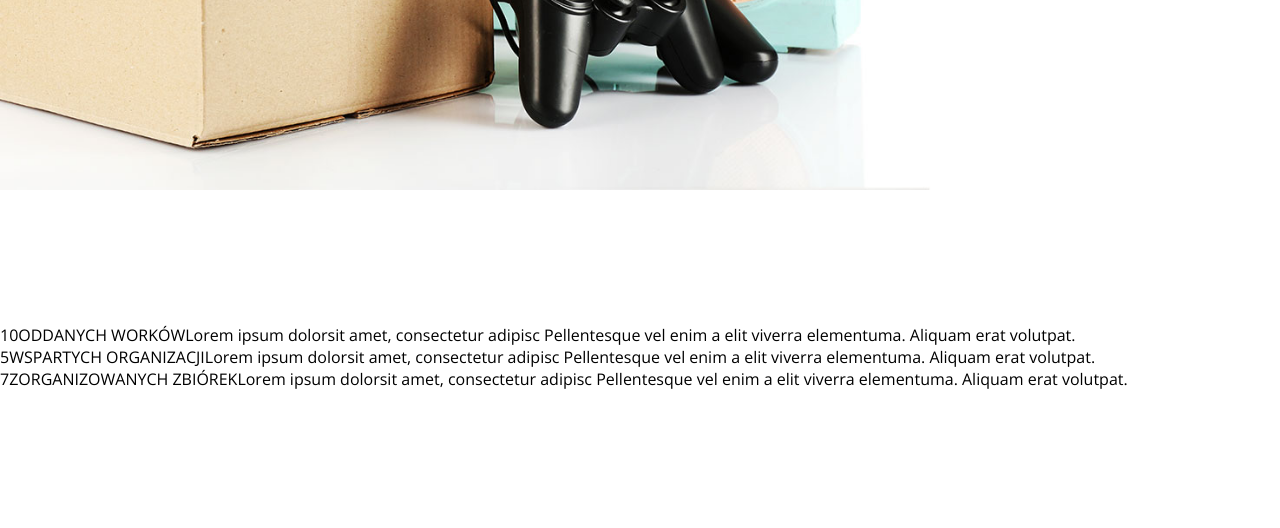
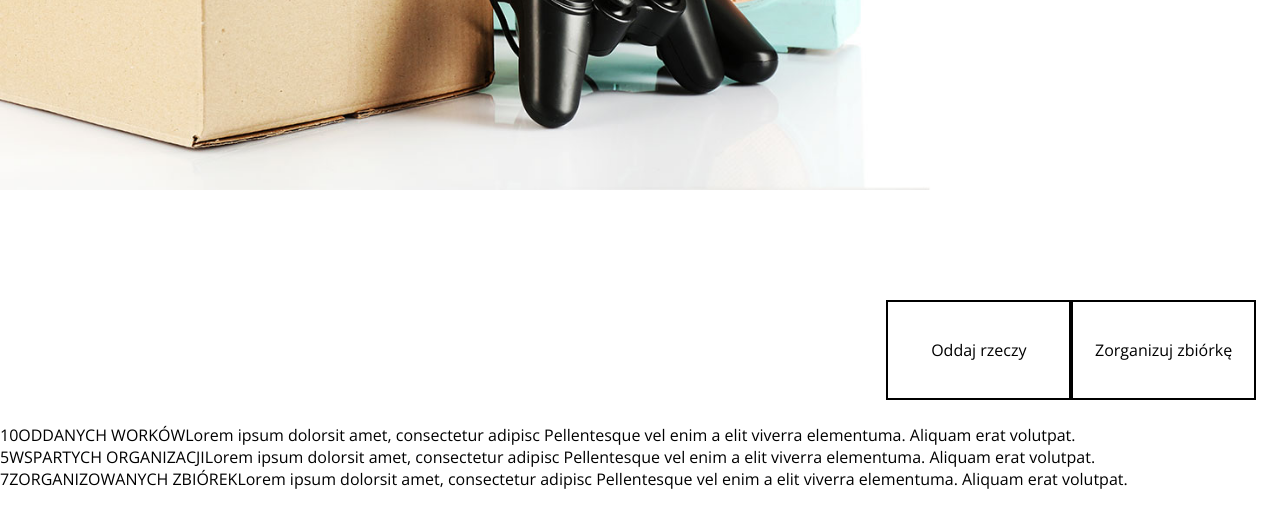
Before and after one commit to miloszprzybylski89/oddaj_rzeczy, a React (Create React App) app: page / in a window 1280 px wide. Shown: the part 647-1175 px from the top of the page. Built offline with nearby package versions, Linux system fonts and the light colour scheme.

Commit message:
func#1b - finished without styles

```diff
--- a/src/components/complexComponents/Header.js
+++ b/src/components/complexComponents/Header.js
@@ -1,6 +1,7 @@
 import React from 'react';
 import StartHelping from './StartHelping';
 import Navigation from '../simpleComponents/Navigation';
+import { NavLink } from 'react-router-dom'
 
 
 const Header = () => {
@@ -9,7 +10,8 @@ const Header = () => {
             <Navigation />
             <StartHelping />
             <div className='functions'>
-
+                <NavLink className='function' to='/login/'> Oddaj rzeczy </NavLink>
+                <NavLink className='function' to='/login/'> Zorganizuj zbiórkę </NavLink>
             </div>
         </header>
     );
--- a/src/components/complexComponents/SignUpForm.js
+++ b/src/components/complexComponents/SignUpForm.js
@@ -8,7 +8,7 @@ class SignUpForm extends Component {
     render() {
         return (
             <form>
-                <h1>Join aour community!</h1>
+                <h1>Join our community!</h1>
 
                 <div>
                     <label>User name</label>
--- a/src/scss/componentsStyles/_header.scss
+++ b/src/scss/componentsStyles/_header.scss
@@ -14,3 +14,22 @@ header {
   &__loginBtn {
   }
 }
+
+.functions {
+  width: 30%;
+  display: flex;
+  justify-content: space-between;
+}
+
+.function {
+  width: 200px;
+  height: 100px;
+  padding: 20px;
+  font-size: 1em;
+  border: solid black 2px;
+  text-decoration: none;
+  color: black;
+  display: flex;
+  justify-content: center;
+  align-items: center;
+}
--- a/src/views/LoginPage.js
+++ b/src/views/LoginPage.js
@@ -3,6 +3,7 @@ import { connect } from 'react-redux'
 import SectionTitle from '../components/simpleComponents/SectionTitle';
 import Navigation from '../components/simpleComponents/Navigation';
 import { login } from '../Redux/actions';
+import { NavLink } from "react-router-dom";
 
 class LoginPage extends Component {
     constructor(props) {
@@ -16,6 +17,7 @@ class LoginPage extends Component {
             <>
                 <Navigation />
                 <SectionTitle titleLineOne='Zaloguj się' />
+                <NavLink to='/signUp/'>Zarejestruj się</NavLink>
             </>
         );
     }
--- a/src/views/SignUpPage.js
+++ b/src/views/SignUpPage.js
@@ -2,6 +2,7 @@ import React, { Component } from 'react';
 import SectionTitle from '../components/simpleComponents/SectionTitle';
 import Navigation from '../components/simpleComponents/Navigation';
 import SignUpForm from '../components/complexComponents/SignUpForm';
+import { NavLink } from "react-router-dom";
 
 class SignUp extends Component {
     constructor(props) {
@@ -16,6 +17,7 @@ class SignUp extends Component {
                 <Navigation />
                 <SectionTitle titleLineOne='Zarejestruj się' />
                 <SignUpForm />
+                <NavLink to='/login'>Zaloguj się</NavLink>
             </>
         );
     }
```
